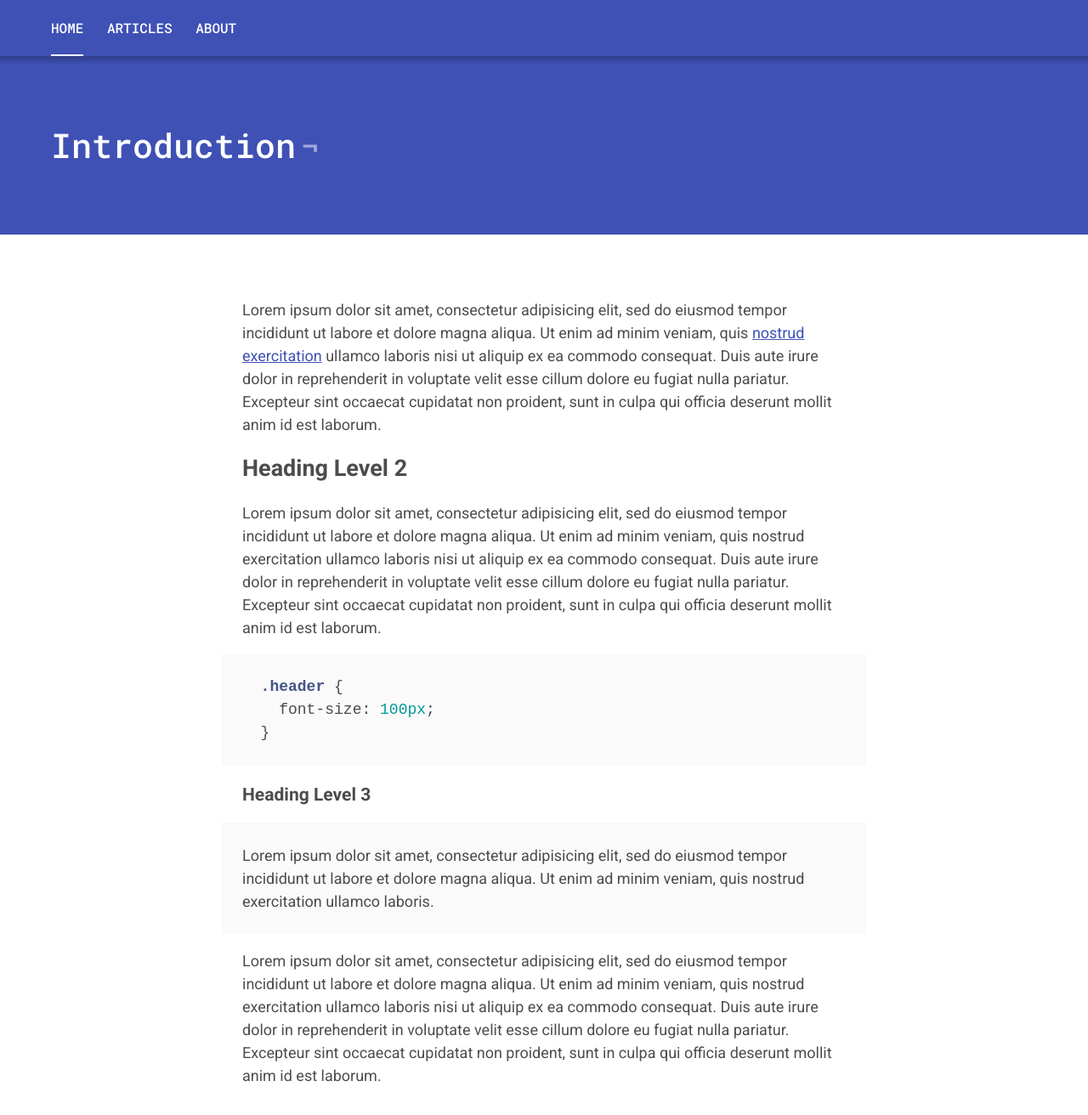
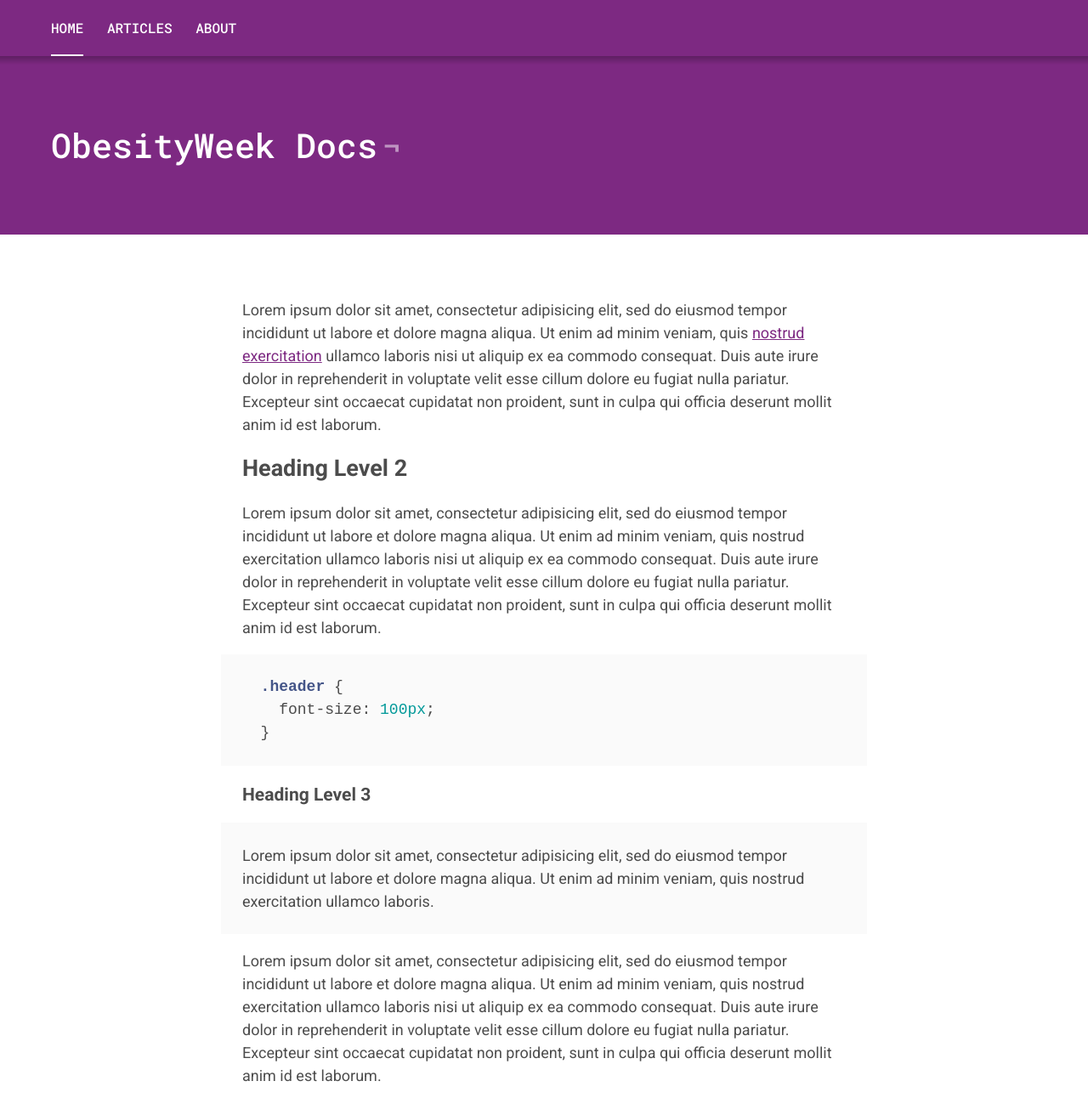
Before and after one commit to asmbs/ow-docs, a Jekyll site: the page built from index.md, in a window 1280 px wide and 1400 px high. Shown: the top 1312 px of the window at 85% size. Built offline with Jekyll 4.4.1, drawn with Linux system fonts in a browser that asks for light colours.

Commit message:
move default themes, add brand-colored themes

```diff
--- a/_config.yml
+++ b/_config.yml
@@ -1,5 +1,3 @@
-# Welcome to Jekyll!
-#
 # This config file is meant for settings that affect your whole blog, values
 # which you are expected to set up once and rarely need to edit after that.
 # For technical reasons, this file is *NOT* reloaded automatically when you use
@@ -9,8 +7,12 @@
 title: ObesityWeek Docs
 email: it@asmbs.org
 baseurl: /ow-docs
-exclude:
-    - "README.md"
+theme: brand-purple
+fixedNav: 'true'
 
 # Build settings
 markdown: kramdown
+include:
+    - "_pages"
+exclude:
+    - "README.md"
--- a/_sass/helpers/_variables.scss
+++ b/_sass/helpers/_variables.scss
@@ -26,5 +26,12 @@ $c__blue-grey: #607D8B;
 $c__black: #000000;
 $c__white: #ffffff;
 
+// Brand colors
+$c__brand-purple: #7d2982;
+$c__brand-green:  #7b9d4a;
+$c__brand-gold:   #debb5c;
+$c__brand-pink:   #c3538f;
+$c__brand-teal:   #42809d;
+
 // Theme
 $t-theme: $c__indigo;
--- /dev/null
+++ b/_sass/themes/brand/_gold.scss
@@ -0,0 +1,19 @@
+/* ==========================================================================
+   OW Gold Theme
+   ========================================================================== */
+
+.t-brand-gold {
+
+  .c-navigation,
+  .c-header {
+    background: $c__brand-gold;
+  }
+
+  .c-article__main a:not(.c-btn) {
+    color: $c__brand-gold;
+  }
+
+  .c-footer a {
+    color: $c__brand-gold;
+  }
+}
--- /dev/null
+++ b/_sass/themes/brand/_green.scss
@@ -0,0 +1,19 @@
+/* ==========================================================================
+   OW Green Theme
+   ========================================================================== */
+
+.t-brand-green {
+
+  .c-navigation,
+  .c-header {
+    background: $c__brand-green;
+  }
+
+  .c-article__main a:not(.c-btn) {
+    color: $c__brand-green;
+  }
+
+  .c-footer a {
+    color: $c__brand-green;
+  }
+}
--- /dev/null
+++ b/_sass/themes/brand/_purple.scss
@@ -0,0 +1,19 @@
+/* ==========================================================================
+   OW Purple Theme
+   ========================================================================== */
+
+.t-brand-purple {
+
+  .c-navigation,
+  .c-header {
+    background: $c__brand-purple;
+  }
+
+  .c-article__main a:not(.c-btn) {
+    color: $c__brand-purple;
+  }
+
+  .c-footer a {
+    color: $c__brand-purple;
+  }
+}
--- a/css/main.scss
+++ b/css/main.scss
@@ -28,11 +28,14 @@
 
 // Themes
 @import
-  'themes/blue',
-  'themes/green',
-  'themes/grey',
-  'themes/orange',
-  'themes/purple';
+  'themes/default/blue',
+  'themes/default/green',
+  'themes/default/grey',
+  'themes/default/orange',
+  'themes/default/purple',
+  'themes/brand/gold',
+  'themes/brand/green',
+  'themes/brand/purple';
 
 // Vendor
 @import
--- a/index.md
+++ b/index.md
@@ -1,6 +1,6 @@
 ---
 layout: page
-title: Introduction
+title: ObesityWeek Docs
 ---
 Lorem ipsum dolor sit amet, consectetur adipisicing elit, sed do eiusmod tempor incididunt ut labore et dolore magna aliqua. Ut enim ad minim veniam, quis [nostrud exercitation](http://alexcarpenter.me) ullamco laboris nisi ut aliquip ex ea commodo consequat. Duis aute irure dolor in reprehenderit in voluptate velit esse cillum dolore eu fugiat nulla pariatur. Excepteur sint occaecat cupidatat non proident, sunt in culpa qui officia deserunt mollit anim id est laborum.
 
```
Also changed, not shown: _sass/themes/default/_blue.scss (renamed from _sass/themes/_blue.scss), _sass/themes/default/_green.scss (renamed from _sass/themes/_green.scss), _sass/themes/default/_grey.scss (renamed from _sass/themes/_grey.scss), _sass/themes/default/_orange.scss (renamed from _sass/themes/_orange.scss), _sass/themes/default/_purple.scss (renamed from _sass/themes/_purple.scss).
